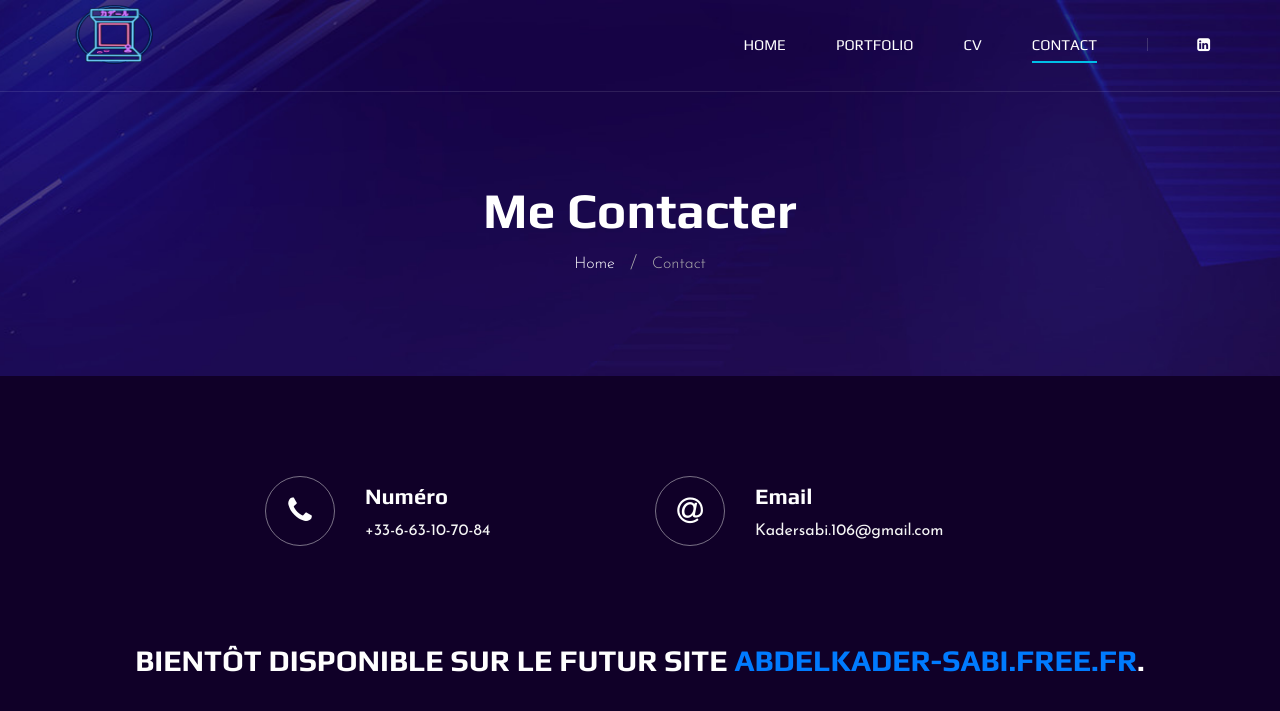
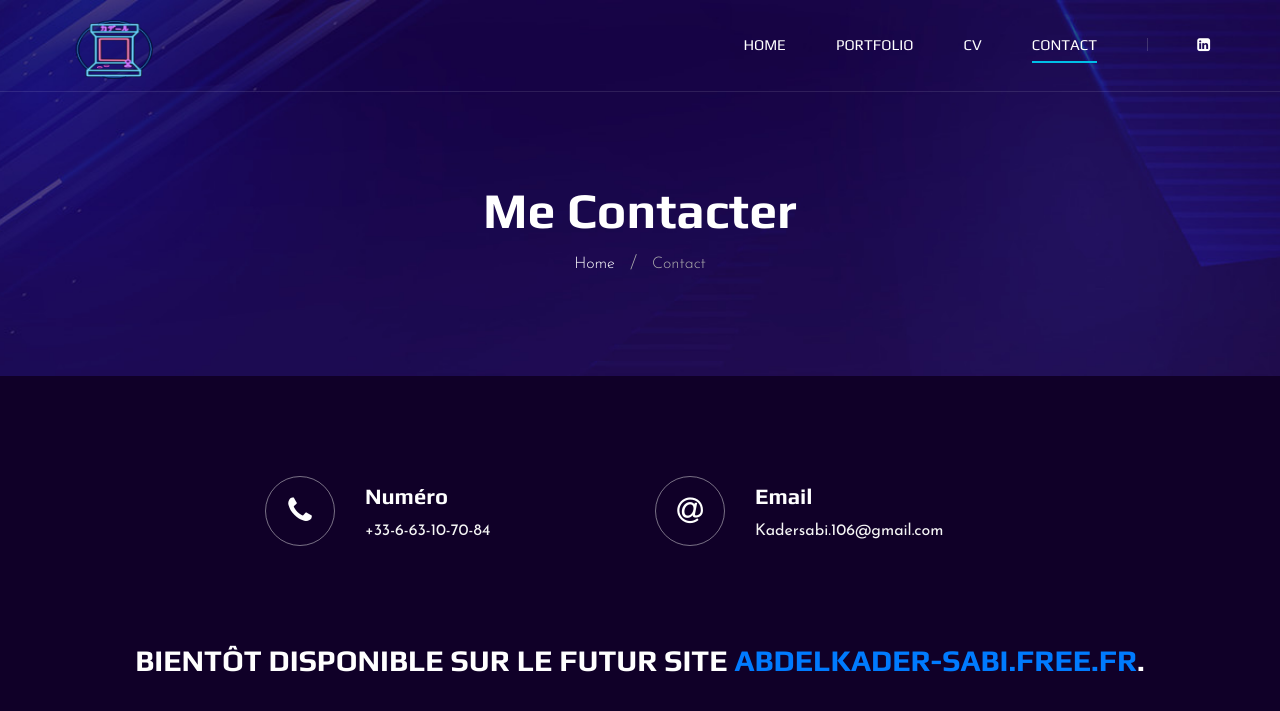
Before and after one commit to Custromix/Custromix.github.io, a plain HTML site: page contact.html in a window 1280 px wide. Shown: the top 711 px of the page. Drawn offline with Linux system fonts and the light colour scheme.

Commit message:
modification des logo navbar

```diff
--- a/contact.html
+++ b/contact.html
@@ -37,7 +37,12 @@
             <div class="row">
                 <div class="col-lg-3">
                     <div><!--class="header__logo"-->
-                        <a style="position: relative; margin-top: 15px;text-decoration: none; color: whitesmoke; font-size: 1.5em" href="./"><!--SABI Abdelkader--><img style="width : 90px; height: 70px; " src="img/logo/logo.png"></a>
+                        <a id="mobile__name" style="position: relative; margin-top: 35px;text-decoration: none; color: whitesmoke; font-size: 1.5em" href="./">
+                            <span>SABI Abdelkader</span>
+                        </a>
+                        <a id="bigmedia__logo" style="position: relative; margin-top: 15px;text-decoration: none; color: whitesmoke; font-size: 1.5em" href="./">
+                            <img style="width : 90px; height: 70px; " src="img/logo/logo.png">
+                        </a>
                     </div>
                 </div>
                 <div class="col-lg-9">
```
Also changed, not shown: cv.html (+6 -1 lines), portfolio.html (+6 -1 lines).
